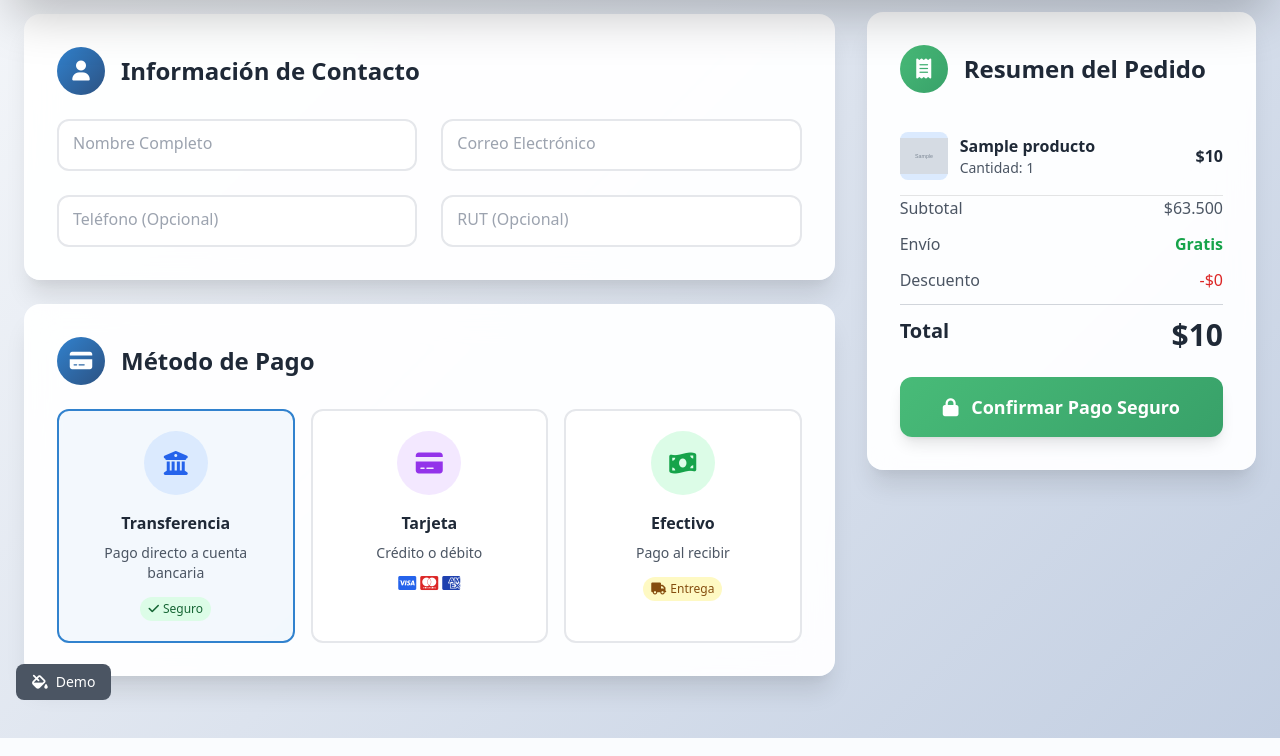
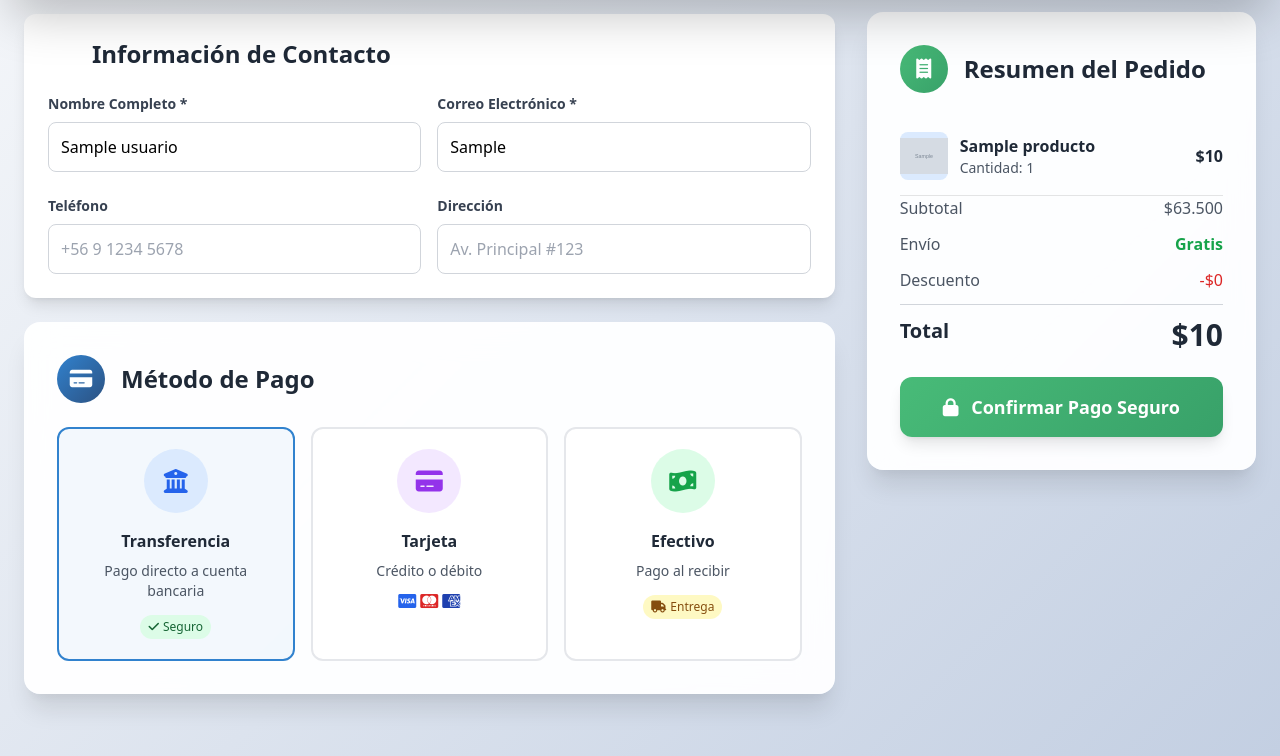
Before and after one commit to hectormadrid/Mundo-Libreria, a PHP site: page /checkout.php in a window 1280 px wide. Shown: the part 84-840 px from the top of the page. Run offline with PHP 8.4, Linux system fonts and the light colour scheme; a user stored in the database is signed in; tables that the repository leaves empty hold one stand-in row (values such as "Sample post"); grey boxes marked "Sample" are stand-in pictures; some libraries are stand-ins or nearby versions.

Commit message:
se auto completan los datos del usuario

```diff
--- a/pages/checkout.php
+++ b/pages/checkout.php
@@ -1,6 +1,6 @@
 <?php
 session_start();
-require_once __DIR__ . '/../db/Conexion.php';
+require_once __DIR__.'/../db/Conexion.php';
 
 // Verificar sesión
 if (!isset($_SESSION['ID'])) {
@@ -10,22 +10,38 @@ if (!isset($_SESSION['ID'])) {
 
 $id_usuario = $_SESSION['ID'];
 
+// Obtener datos del usuario
+$sql_usuario = "SELECT rut ,nombre, correo FROM usuario WHERE id = ?";
+$stmt_usuario = $conexion->prepare($sql_usuario);
+$stmt_usuario->bind_param("i", $id_usuario);
+$stmt_usuario->execute();
+$result_usuario = $stmt_usuario->get_result();
+
+$usuario = null;
+if ($result_usuario->num_rows > 0) {
+    $usuario = $result_usuario->fetch_assoc();
+}
+
 // Obtener productos del carrito
-$sql = "SELECT p.id, p.imagen, p.nombre, p.precio, c.cantidad, (p.precio * c.cantidad) as subtotal
+$sql_carrito = "SELECT p.id, p.nombre, p.precio, p.imagen, c.cantidad, (p.precio * c.cantidad) as subtotal
                 FROM carrito c
                 JOIN productos p ON c.id_producto = p.id
                 WHERE c.id_usuario = ?";
-$stmt = $conexion->prepare($sql);
-$stmt->bind_param("i", $id_usuario);
-$stmt->execute();
-$result = $stmt->get_result();
+$stmt_carrito = $conexion->prepare($sql_carrito);
+$stmt_carrito->bind_param("i", $id_usuario);
+$stmt_carrito->execute();
+$result_carrito = $stmt_carrito->get_result();
 
 $items = [];
 $total = 0;
-while ($row = $result->fetch_assoc()) {
+while ($row = $result_carrito->fetch_assoc()) {
     $items[] = $row;
     $total += $row['subtotal'];
 }
+
+// Cerrar statements
+$stmt_usuario->close();
+$stmt_carrito->close();
 ?>
 <!DOCTYPE html>
 <html lang="es">
@@ -80,38 +96,54 @@ while ($row = $result->fetch_assoc()) {
 
       <!-- Formulario  -->
       <div class="lg:col-span-2 space-y-6 py-3.5">
-        <!-- Información de contacto -->
-        <div class="glass-effect rounded-2xl p-8 card-shadow hover-lift fade-in-up">
+      <!-- Formulario Mejorado -->
+<div class="lg:col-span-2">
+    <div class="bg-white rounded-xl shadow-lg card-hover p-6">
         <div class="flex items-center mb-6">
-            <div class="w-12 h-12 gradient-blue rounded-full flex items-center justify-center mr-4">
-              <i class="fas fa-user text-white text-xl"></i>
+            <div class="w-8 h-8 bg-lib-blue rounded-full flex items-center justify-center text-white mr-3">
+                <i class="fas fa-user"></i>
             </div>
             <h2 class="text-2xl font-bold text-gray-800">Información de Contacto</h2>
         </div>
 
-          <form id="checkoutForm" action="checkout_process.php" method="POST" class="space-y-6">
-            <div class="grid grid-cols-1 md:grid-cols-2 gap-6">
-              <div class="input-group">
-                <input type="text" name="nombre" placeholder=" " required>
-                <label>Nombre Completo</label>
+        <form action="checkout_process.php" method="POST" class="space-y-6">
+            <div class="grid grid-cols-1 md:grid-cols-2 gap-4">
+                <div>
+                    <label class="block text-sm font-semibold text-gray-700 mb-2">Nombre Completo *</label>
+                    <input type="text" name="nombre" required
+                           class="w-full p-3 border border-gray-300 rounded-lg input-focus focus:outline-none"
+                           placeholder="Juan Pérez"
+                           value="<?= isset($usuario['nombre']) ? htmlspecialchars($usuario['nombre']) : '' ?>">
                 </div>
-              <div class="input-group">
-                <input type="email" name="correo" placeholder=" " required>
-                <label>Correo Electrónico</label>
+                <div>
+                    <label class="block text-sm font-semibold text-gray-700 mb-2">Correo Electrónico *</label>
+                    <input type="email" name="correo" required
+                           class="w-full p-3 border border-gray-300 rounded-lg input-focus focus:outline-none"
+                           placeholder="juan@ejemplo.com"
+                           value="<?= isset($usuario['correo']) ? htmlspecialchars($usuario['correo']) : '' ?>">
                 </div>
             </div>
 
-            <div class="grid grid-cols-1 md:grid-cols-2 gap-6">
-              <div class="input-group">
-                <input type="tel" name="telefono" placeholder=" ">
-                <label>Teléfono (Opcional)</label>
+            <div class="grid grid-cols-1 md:grid-cols-2 gap-4">
+                <div>
+                    <label class="block text-sm font-semibold text-gray-700 mb-2">Teléfono</label>
+                    <input type="tel" name="telefono"
+                           class="w-full p-3 border border-gray-300 rounded-lg input-focus focus:outline-none"
+                           placeholder="+56 9 1234 5678"
+                           value="<?= isset($usuario['telefono']) ? htmlspecialchars($usuario['telefono']) : '' ?>">
                 </div>
-              <div class="input-group">
-                <input type="text" name="rut" placeholder=" ">
-                <label>RUT (Opcional)</label>
+                <div>
+                    <label class="block text-sm font-semibold text-gray-700 mb-2">Dirección</label>
+                    <input type="text" name="direccion"
+                           class="w-full p-3 border border-gray-300 rounded-lg input-focus focus:outline-none"
+                           placeholder="Av. Principal #123"
+                           value="<?= isset($usuario['direccion']) ? htmlspecialchars($usuario['direccion']) : '' ?>">
                 </div>
             </div>
+
+            <!-- ... resto del formulario ... -->
         </form>
+    </div>
 </div>
 
         <!-- Método de pago -->
```
Lines whose indentation alone changed are shown as unchanged.
